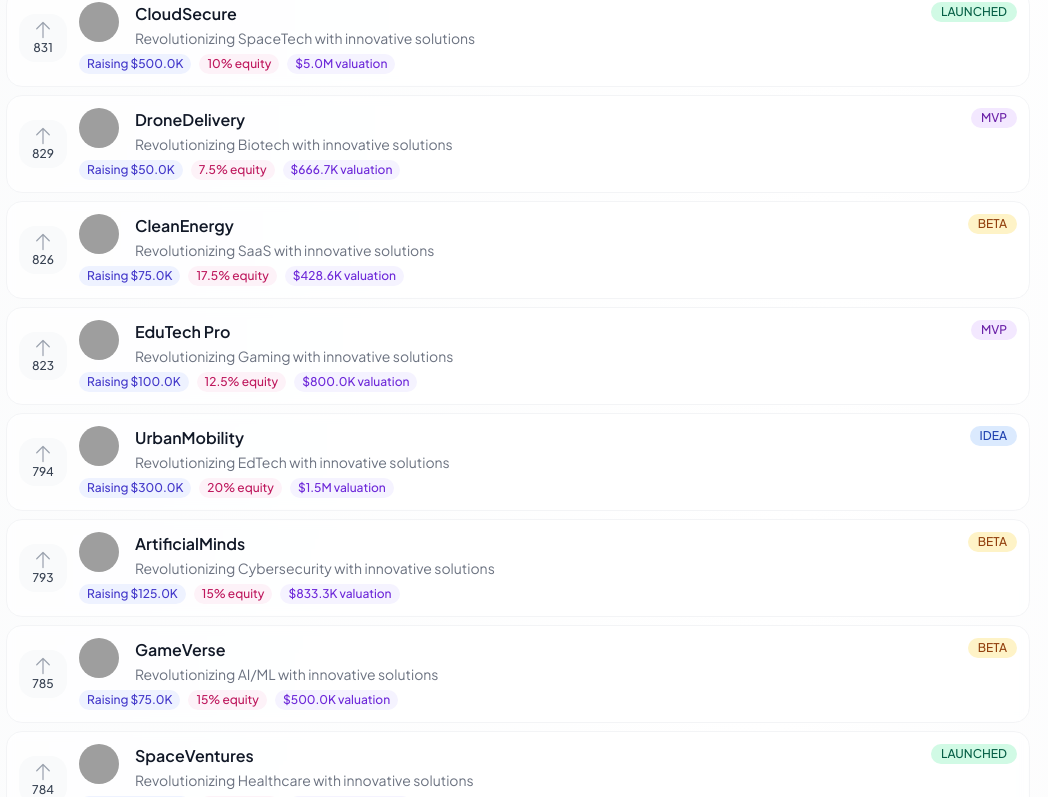
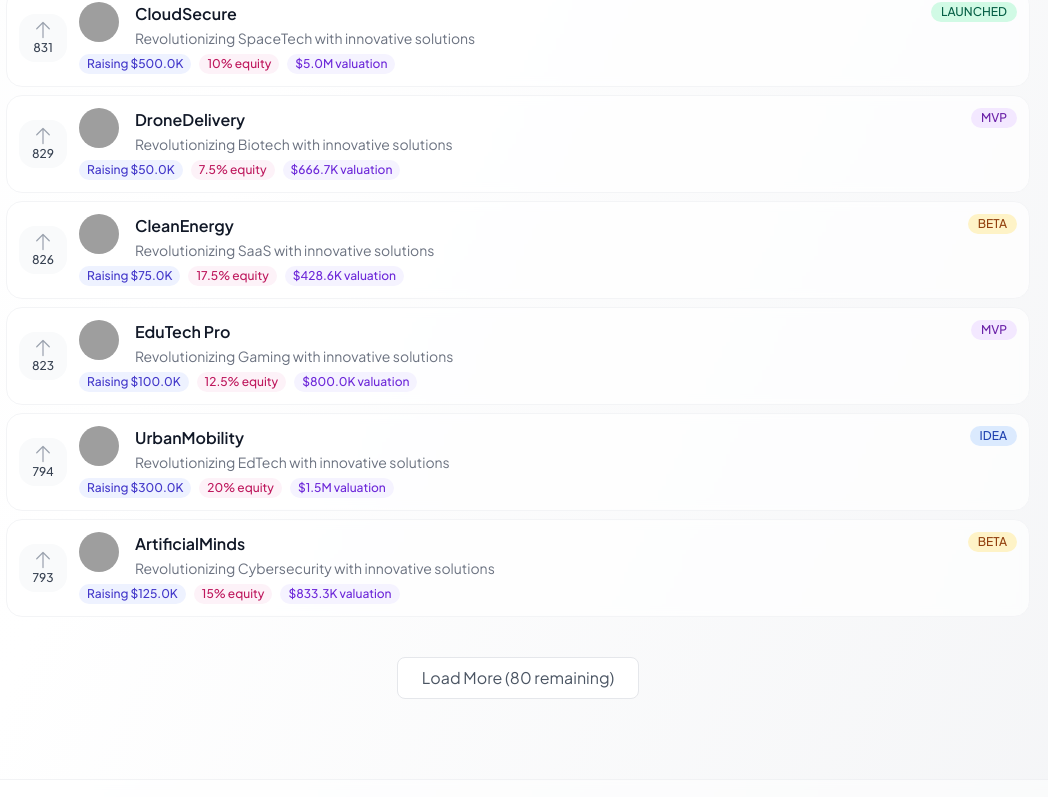
Before and after one commit to amanjaiman/Crowdsource-Investing-Demo, a React (Vite) app: page / in a window 1280 px wide. Shown: the part 1988-2785 px from the top of the page, without its empty margins (122-1170 px from the left). Built offline with nearby package versions, Linux system fonts and the light colour scheme; grey boxes are pictures that could not be loaded; a web font is replaced by a local one.

Commit message:
Fix scroll. Navbar updates.

```diff
--- a/src/App.tsx
+++ b/src/App.tsx
@@ -60,13 +60,28 @@ function NavBar({ currentUser }: { currentUser: (typeof mockUsers)[0] }) {
               StartupLaunch
             </Link>
             <div className="hidden md:flex space-x-1">
-              <Link to="/" className="nav-link">
+              <Link
+                to="/"
+                className={`nav-link ${
+                  location.pathname === "/" ? "active" : ""
+                }`}
+              >
                 Discover
               </Link>
-              <Link to="/pitch" className="nav-link">
+              <Link
+                to="/pitch"
+                className={`nav-link ${
+                  location.pathname === "/pitch" ? "active" : ""
+                }`}
+              >
                 Submit Pitch
               </Link>
-              <Link to="/live" className="nav-link relative group">
+              <Link
+                to="/live"
+                className={`nav-link relative group ${
+                  location.pathname === "/live" ? "active" : ""
+                }`}
+              >
                 <span className="flex items-center">
                   Live Pitches
                   {isLive && !isLivePage && (
--- a/src/components/startup/StartupList.tsx
+++ b/src/components/startup/StartupList.tsx
@@ -93,14 +93,7 @@ export function StartupList({ startups, onVote }: StartupListProps) {
 
   const displayedStartups = filteredAndSortedStartups.slice(0, displayCount);
 
-  useEffect(() => {
-    const observer = new IntersectionObserver(
-      (entries) => {
-        const first = entries[0];
-        if (
-          first.isIntersecting &&
-          displayCount < filteredAndSortedStartups.length
-        ) {
+  const handleLoadMore = () => {
     setIsLoading(true);
     setTimeout(() => {
       setDisplayCount((prev) =>
@@ -108,17 +101,7 @@ export function StartupList({ startups, onVote }: StartupListProps) {
       );
       setIsLoading(false);
     }, 800);
-        }
-      },
-      { threshold: 1.0 }
-    );
-
-    if (loadingRef.current) {
-      observer.observe(loadingRef.current);
-    }
-
-    return () => observer.disconnect();
-  }, [displayCount, filteredAndSortedStartups.length]);
+  };
 
   return (
     <>
@@ -154,12 +137,7 @@ export function StartupList({ startups, onVote }: StartupListProps) {
       </div>
 
       {/* Startup List */}
-      <div
-        className="max-w-5xl mx-auto space-y-2 relative"
-        style={{
-          height: `${displayedStartups.length * (76 + 8)}px`,
-        }}
-      >
+      <div className="max-w-5xl mx-auto space-y-2">
         {displayedStartups.map((startup, index) => (
           <>
             <div
@@ -319,9 +297,11 @@ export function StartupList({ startups, onVote }: StartupListProps) {
 
         {/* Loading State */}
         {displayCount < filteredAndSortedStartups.length && (
-          <div
-            ref={loadingRef}
-            className="flex items-center justify-center py-8"
+          <div className="flex items-center justify-center py-8">
+            <button
+              onClick={handleLoadMore}
+              disabled={isLoading}
+              className="px-6 py-2 bg-white border border-gray-200 rounded-lg text-gray-600 hover:bg-gray-50 hover:border-gray-300 transition-all duration-200 disabled:opacity-50 disabled:cursor-not-allowed"
             >
               {isLoading ? (
                 <div className="flex items-center space-x-2">
@@ -339,8 +319,11 @@ export function StartupList({ startups, onVote }: StartupListProps) {
                   />
                 </div>
               ) : (
-              <span className="text-sm text-gray-500">Scroll to load more</span>
+                `Load More (${
+                  filteredAndSortedStartups.length - displayCount
+                } remaining)`
               )}
+            </button>
           </div>
         )}
       </div>
--- a/src/index.css
+++ b/src/index.css
@@ -41,8 +41,13 @@
     @apply absolute bottom-0 left-0 w-0 h-0.5 bg-primary transition-all duration-300;
   }
 
-  .nav-link:hover::after {
+  .nav-link:hover::after,
+  .nav-link.active::after {
     @apply w-full;
+  }
+
+  .nav-link.active {
+    @apply text-gray-900;
   }
 
   .btn {
```
Lines whose indentation alone changed are shown as unchanged.
